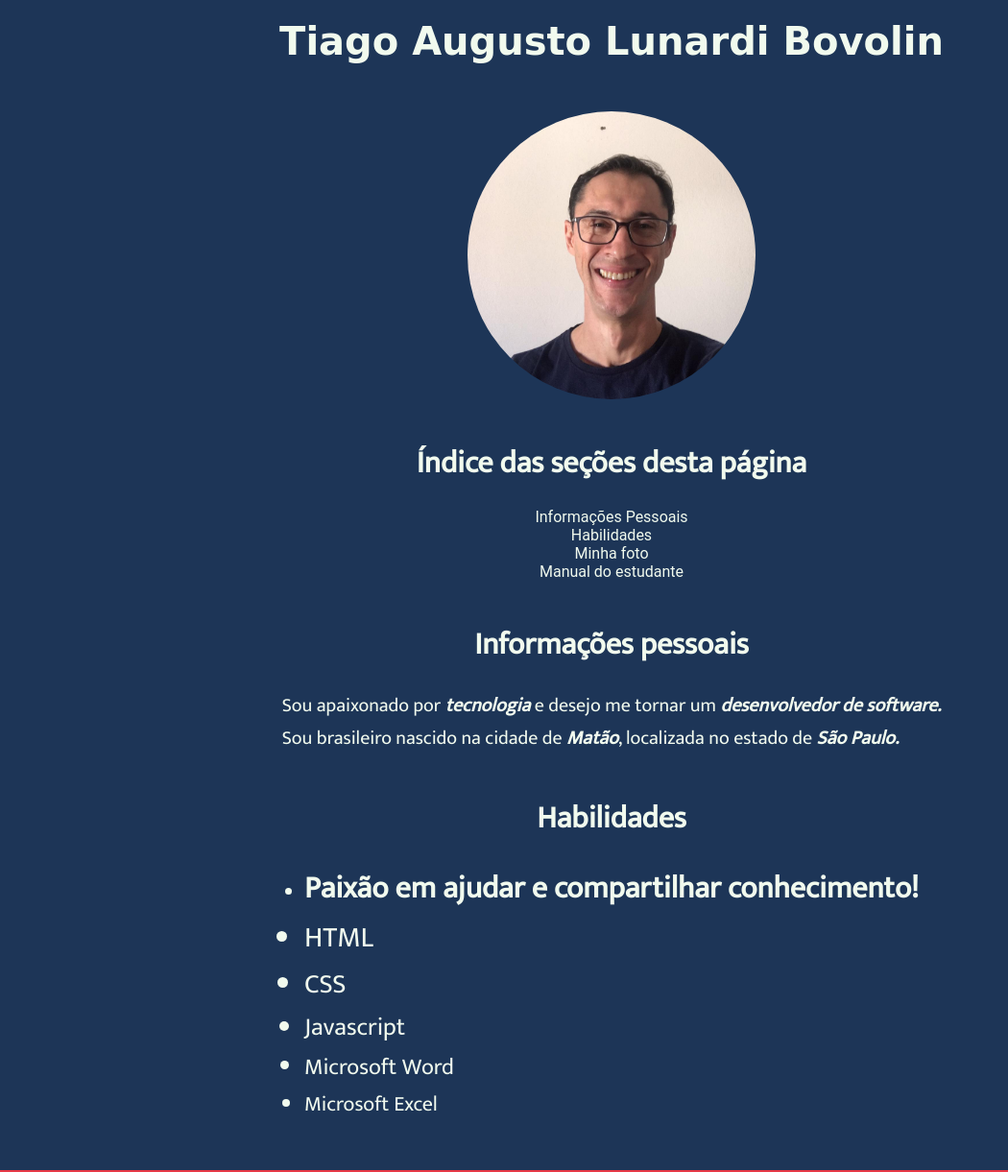
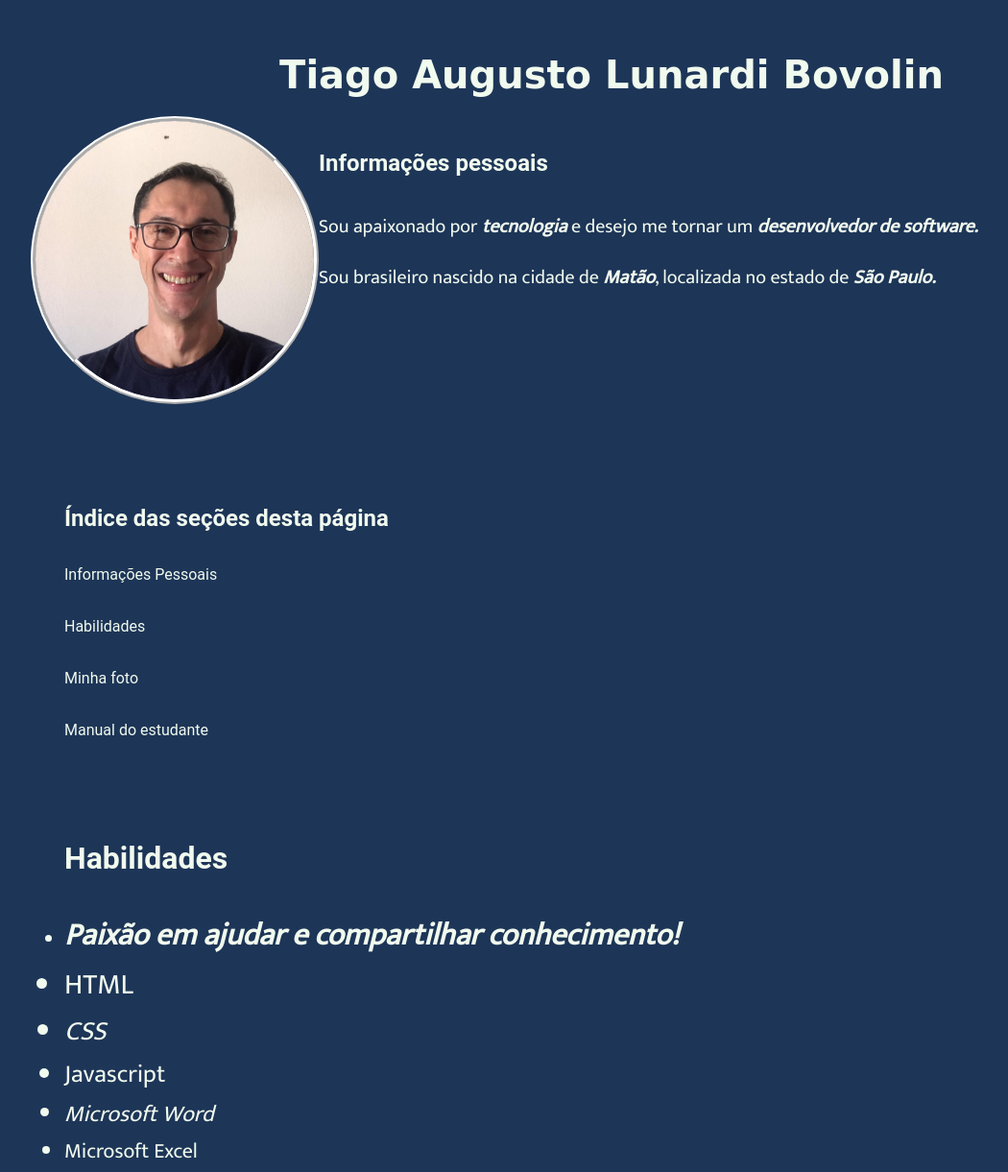
Before and after one commit to tiagaoalb/tiagaoalb.github.io, a plain HTML site: page index.html in a window 1280 px wide. Shown: the top 1221 px of the page at 96% size, without its empty margins (3-1053 px from the left). Drawn offline with Linux system fonts and the light colour scheme; a web font is replaced by a local one.

Commit message:
updated files 3.3

```diff
--- a/index.html
+++ b/index.html
@@ -7,24 +7,33 @@
     <title>Tiago [Turma 8]</title>
   </head>
   <body>
+
+    <div class="first-block">
       <h1>Tiago Augusto Lunardi Bovolin</h1>
 
       <img src="Tiago.jpg" alt="Foto minha" width="300px" />
 
+      <div class="about">
+        <h2 id="personal-info">Informações pessoais</h2>
+        <p>
+          Sou apaixonado por <em>tecnologia</em> e desejo me tornar um <em>desenvolvedor de
+          software.</em></p> <br />
+        <p>
+          Sou brasileiro nascido na cidade de <em>Matão</em>, localizada no estado de <em>São
+          Paulo.</em>
+        </p>
+      </div>
+    </div>
+
+    <div class="list">
       <h2>Índice das seções desta página</h2>
       <a href="#personal-info">Informações Pessoais</a>
       <a href="#skills">Habilidades</a>
       <a href="#my_picture">Minha foto</a>
       <a href="#student-manual">Manual do estudante</a>
+    </div>
 
-    <h2 id="personal-info">Informações pessoais</h2>
-    <p>
-      Sou apaixonado por <em>tecnologia</em> e desejo me tornar um <em>desenvolvedor de
-      software.</em> <br />
-      Sou brasileiro nascido na cidade de <em>Matão</em>, localizada no estado de <em>São
-      Paulo.</em>
-    </p>
-
+    <div class="skills">
       <h2 id="skills">Habilidades</h2>
       <ul>
         <li><strong>Paixão em ajudar e compartilhar conhecimento!</strong></li>
@@ -34,6 +43,7 @@
         <li class="word">Microsoft Word</li>
         <li class="excel">Microsoft Excel</li>
       </ul>
+    </div>
 
     <footer>
       <a id="my_picture" href="/Tiago.jpg" target="_blank">
--- a/styles.css
+++ b/styles.css
@@ -8,11 +8,50 @@
 
 body {
   font-family: 'Roboto';
-  display: flex;
-  flex-direction: column;
-  justify-content: center;
-  align-items: center;
   background: #1d3557;
+}
+
+.first-block {
+  padding: 35px;
+  width: 100%;
+  display: inline-block;
+}
+
+.first-block h1 {
+  text-align: center;
+}
+
+.first-block img {
+  border-radius: 50%;
+  float: left;
+  border: 5px ridge white;
+}
+
+.first-block h2 {
+  color: #f1faee;
+}
+
+.list {
+  padding: 35px;
+}
+
+.list h2 {
+  color: #f1faee;
+}
+
+.about {
+  float: none;
+  margin-left: 20%;
+  margin-top: 35px;
+}
+
+p.about {
+  padding: 35px;
+}
+
+h2#personal-info {
+  color: #f1faee;
+  margin-bottom: 35px;
 }
 
 a {
@@ -24,11 +63,6 @@ a:hover {
   color: #a8dadc;
 }
 
-img {
-  margin-top: 30px;
-  border-radius: 50%;
-}
-
 h1 {
   font-family: 'Sansita Swashed', cursive;
   font-size: 40px;
@@ -36,12 +70,14 @@ h1 {
   padding: 20px;
 }
 
-h2 {
-  font-family: 'Mukta', sans-serif;
-  font-size: 32px;
-  color: #f1faee;
-  margin-top: 20px;
-  padding: 20px;
+.list h2 {
+  padding: 35px;
+}
+
+.list a {
+  margin-left: 35px;
+  margin-bottom: 35px;
+  display: block;
 }
 
 p {
@@ -54,10 +90,29 @@ em {
   font-weight: bold;
 }
 
+.skills {
+  padding: 35px;
+}
+
+h2#skills {
+  font-size: 32px;
+  color: #f1faee;
+  margin-bottom: 35px;
+  margin-left: 35px;
+}
+
+.skills li {
+  margin-left: 35px;
+}
+
 li {
   font-family: 'Mukta', sans-serif;
   color: #f1faee;
   font-size: 18px;
+}
+
+li:nth-child(odd) {
+  font-style: italic;
 }
 
 li strong {
@@ -85,10 +140,9 @@ li strong {
 }
 
 footer {
-  margin-top: 50px;
+  padding: 35px;
   background: #e63946;
   width: 100vw;
-  padding: 20px 3%;
   display: flex;
   justify-content: space-between;
 }
```
Lines whose indentation alone changed are shown as unchanged.
